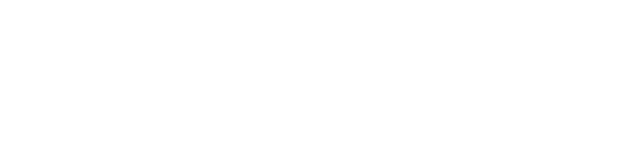
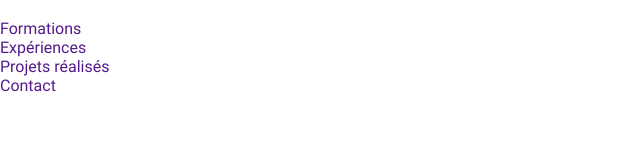
Before and after one commit to stephanievanoverberghe/cv-vanoverberghe-stephanie, a website: page index.html in a window 1280 px wide. Shown: the whole page, without its empty margins (0-640 px from the left). Drawn offline with nearby package versions, Linux system fonts and the light colour scheme.

Commit message:
reset - base - font

```diff
--- a/index.html
+++ b/index.html
@@ -11,7 +11,26 @@
 </head>
 
 <body>
-
+    <div class="grid-container">
+        <header>
+            <nav>
+                <img src="" alt="">
+                <ul>
+                    <li><a href="">Formations</a></li>
+                    <li><a href="">Expériences</a></li>
+                    <li><a href="">Projets réalisés</a></li>
+                    <li><a href="">Contact</a></li>
+                </ul>
+            </nav>
+        </header>
+        <section class="banner"></section>
+        <section class="trainings"></section>
+        <aside class="infos"></aside>
+        <section class="experiences"></section>
+        <section class="projects"></section>
+        <section class="contact"></section>
+        <footer></footer>
+    </div>
 </body>
 
 </html>
--- a/scss/_base.scss
+++ b/scss/_base.scss
@@ -0,0 +1,17 @@
+html {
+    font-size: 62.5%;
+}
+
+body {
+    font-family: var(--font-roboto-r);
+    font-size: 1.6rem;
+}
+
+h1,
+h2,
+h3,
+h4,
+h5,
+h6 {
+    font-family: var(--font-roboto-b);
+}
--- a/scss/_fonts.scss
+++ b/scss/_fonts.scss
@@ -0,0 +1,31 @@
+:root {
+
+    // font-family
+    @font-face {
+        font-family: 'Roboto bold';
+        src: url(./../public/assets/fonts/Roboto-Bold.ttf) format('truetype');
+        font-weight: 700;
+    }
+
+    @font-face {
+        font-family: 'Roboto regular';
+        src: url(./../public/assets/fonts/Roboto-Regular.ttf) format('truetype');
+        font-weight: 400;
+    }
+
+    @font-face {
+        font-family: 'Roboto light';
+        src: url(./../public/assets/fonts/Roboto-Light.ttf) format('truetype');
+        font-weight: 300;
+    }
+
+    --font-cnew: 'Courier New',
+    Courier,
+    monospace;
+    --font-roboto-b: 'Roboto bold',
+    sans-serif;
+    --font-roboto-r: 'Roboto regular',
+    sans-serif;
+    --font-roboto-l: 'Roboto light',
+    sans-serif;
+}
--- a/scss/_reset.scss
+++ b/scss/_reset.scss
@@ -0,0 +1,81 @@
+/*! minireset.css v0.0.6 | MIT License | github.com/jgthms/minireset.css */
+html,
+body,
+p,
+ol,
+ul,
+li,
+dl,
+dt,
+dd,
+blockquote,
+figure,
+fieldset,
+legend,
+textarea,
+pre,
+iframe,
+hr,
+h1,
+h2,
+h3,
+h4,
+h5,
+h6 {
+    margin: 0;
+    padding: 0
+}
+
+h1,
+h2,
+h3,
+h4,
+h5,
+h6 {
+    font-size: 100%;
+    font-weight: normal
+}
+
+ul {
+    list-style: none
+}
+
+a {
+    text-decoration: none;
+}
+
+button,
+input,
+select {
+    margin: 0
+}
+
+html {
+    box-sizing: border-box
+}
+
+*,
+*::before,
+*::after {
+    box-sizing: inherit
+}
+
+img,
+video {
+    height: auto;
+    max-width: 100%
+}
+
+iframe {
+    border: 0
+}
+
+table {
+    border-collapse: collapse;
+    border-spacing: 0
+}
+
+td,
+th {
+    padding: 0
+}
--- a/scss/style.scss
+++ b/scss/style.scss
@@ -0,0 +1,3 @@
+@use "reset";
+@use "fonts";
+@use "base";
--- a/scss/variables.scss
+++ b/scss/variables.scss
@@ -0,0 +1,6 @@
+:root {
+    // colors
+    --white: #fff;
+    --light: #d9d9d9;
+    --dark: #3f3f3f;
+}
```
Also changed, not shown: css/style.css, css/variables.css, public/assets/fonts/Roboto-Bold.ttf (added), public/assets/fonts/Roboto-Light.ttf (added), public/assets/fonts/Roboto-Regular.ttf (added), 2 other files.
